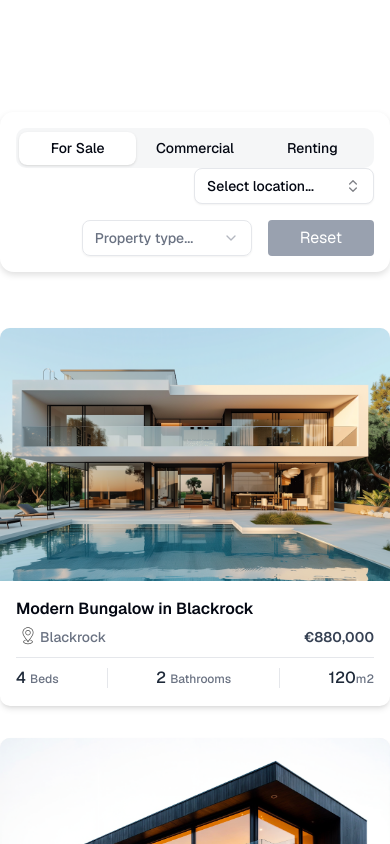
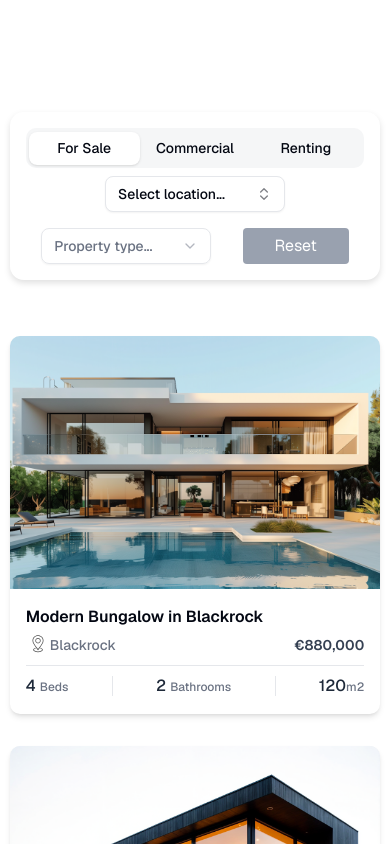
Before and after one commit to shanewmurphy/frank-murphy-site, a Next.js app: page / in a window 390 px wide. Shown: the top 844 px of the page. Built offline with nearby package versions, Linux system fonts and the light colour scheme.

Commit message:
Property Filters & Property gid reponsive

```diff
--- a/app/components/Filters/FilterBar.jsx
+++ b/app/components/Filters/FilterBar.jsx
@@ -6,7 +6,7 @@ import ResetFiltersButton from "./ResetFiltersButton";
 
 export default function FilterBar({ filters, setFilters }) {
   return (
-    <div className="flex flex-wrap justify-end gap-4">
+    <div className="flex flex-wrap  justify-end max-sm:justify-evenly max-sm:mt-2 gap-4">
       <LocationSelect filters={filters} setFilters={setFilters} />
       <PropertyTypeSelect filters={filters} setFilters={setFilters} />
       {/* <RoomsFilter filters={filters} setFilters={setFilters} /> */}
--- a/app/page.js
+++ b/app/page.js
@@ -3,7 +3,7 @@ import PropertyTabs from "@/components/Filters/PropertyTabs";
 
 export default function Home() {
   return (
-    <div className="xl:w-[80vw] lg:w-[80vw] md:w-[90vw] sm:w-[95vw] mx-auto font-sans dark:bg-black">
+    <div className="xl:w-[80vw] lg:w-[80vw] md:w-[90vw] max-sm:w-[95vw] mx-auto font-sans dark:bg-black">
       <div className="mt-28">
         <PropertyTabs />
       </div>
```
